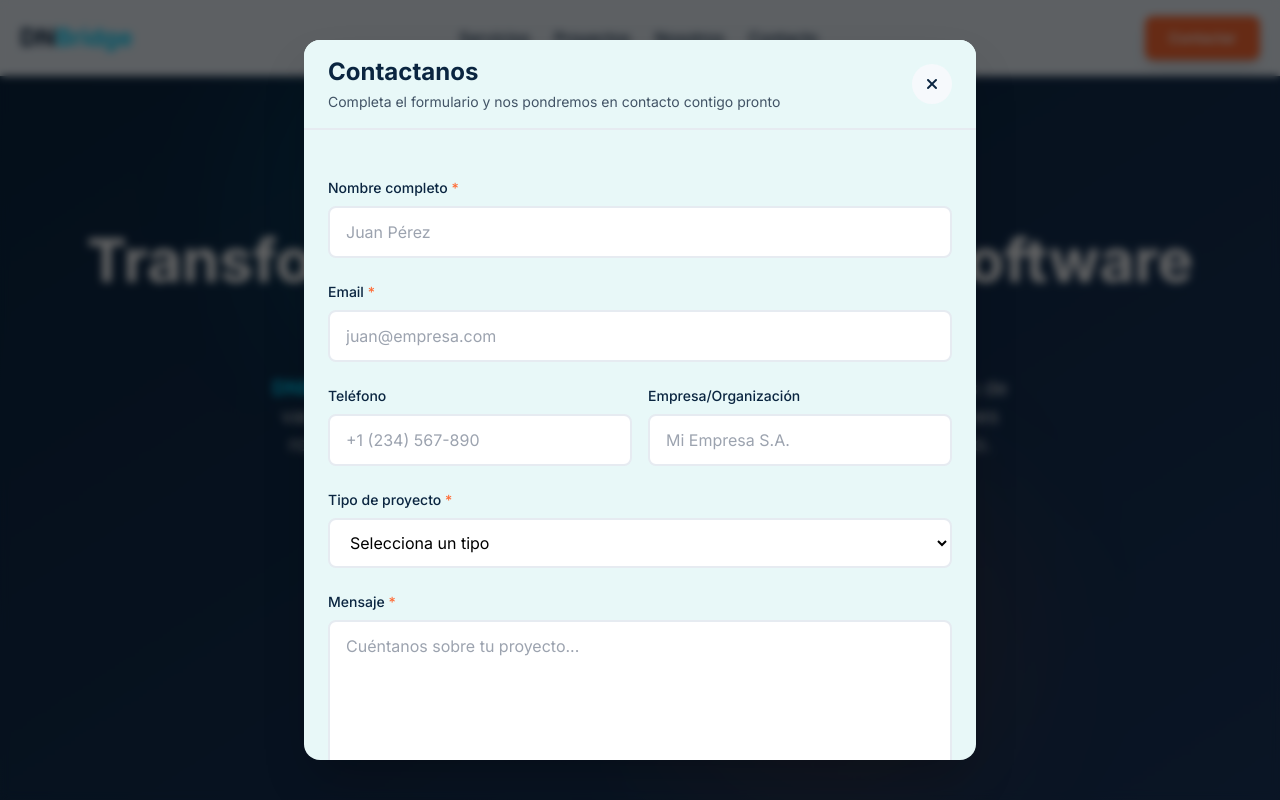
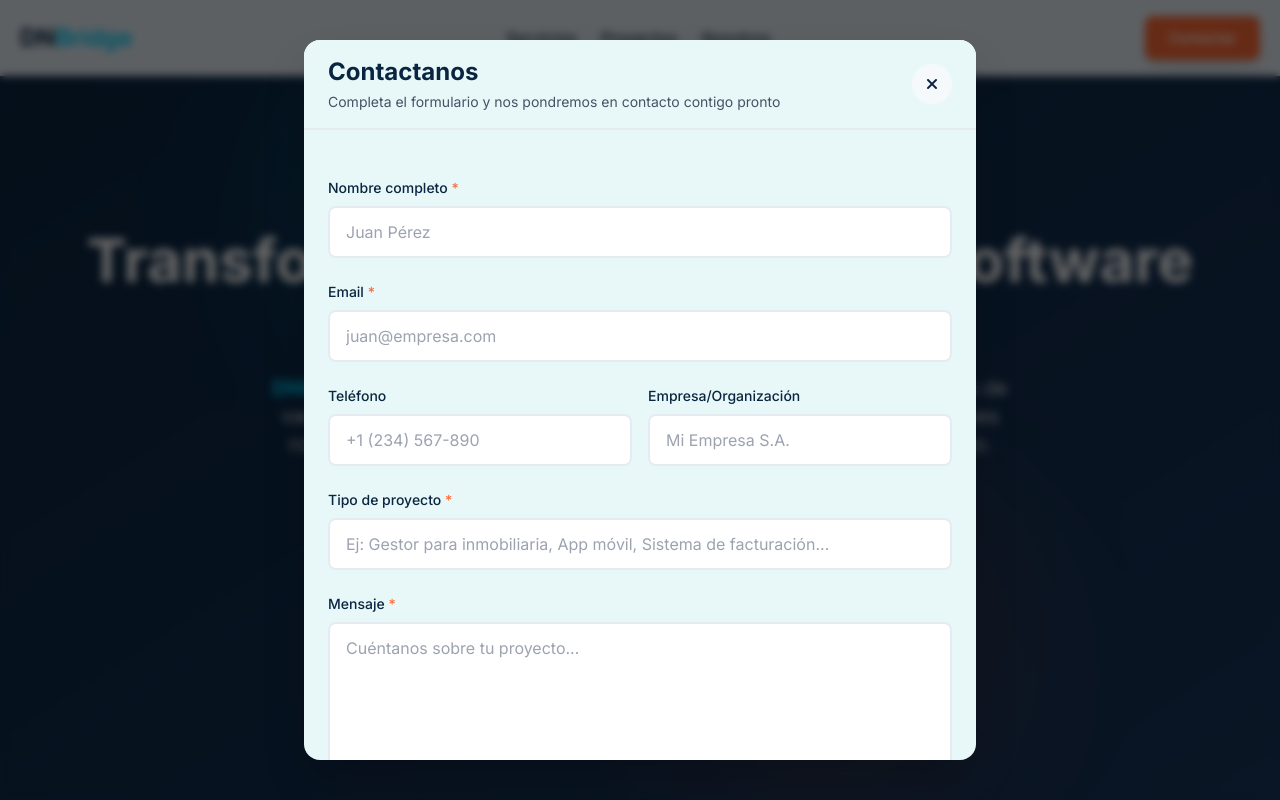
Before and after one commit to VeteTeam/baseDNBridge, a Next.js app: page / in a window 1280 px wide. Both pictures are taken after a click on the button "Contactar". Shown: the top 800 px of the page. Built offline with nearby package versions, Linux system fonts and the light colour scheme.

Commit message:
Refactor ContactForm to replace projectType selection with a text input, enforcing a minimum character requirement. Remove Contact link from Header component.

```diff
--- a/components/ContactForm.tsx
+++ b/components/ContactForm.tsx
@@ -12,9 +12,7 @@ const contactSchema = z.object({
   email: z.string().email('Email inválido'),
   phone: z.string().optional(),
   company: z.string().optional(),
-  projectType: z.enum(['Health Tech', 'General', 'Other'], {
-    required_error: 'Por favor selecciona un tipo de proyecto',
-  }),
+  projectType: z.string().min(3, 'Por favor especifica el tipo de proyecto (mínimo 3 caracteres)'),
   message: z.string().min(10, 'El mensaje debe tener al menos 10 caracteres'),
   budget: z.string().optional(),
   // Honeypot field para protección contra bots
@@ -149,18 +147,15 @@ export default function ContactForm({ onSubmit, onSuccess }: ContactFormProps) {
         <label htmlFor="projectType" className="block text-sm font-medium text-primary-dark mb-2">
           Tipo de proyecto <span className="text-accent-orange">*</span>
         </label>
-        <select
+        <input
+          type="text"
           id="projectType"
           {...register('projectType')}
           className={`w-full px-4 py-3 rounded-lg border-2 transition-colors text-black ${
             errors.projectType ? 'border-red-500' : 'border-medium-gray focus:border-primary-blue'
-          } focus:outline-none focus:ring-2 focus:ring-primary-blue/20 bg-white`}
-        >
-          <option value="" className="text-black">Selecciona un tipo</option>
-          <option value="Health Tech" className="text-black">Health Tech</option>
-          <option value="General" className="text-black">General</option>
-          <option value="Other" className="text-black">Otro</option>
-        </select>
+          } focus:outline-none focus:ring-2 focus:ring-primary-blue/20`}
+          placeholder="Ej: Gestor para inmobiliaria, App móvil, Sistema de facturación..."
+        />
         {errors.projectType && (
           <p className="mt-1 text-sm text-red-500">{errors.projectType.message}</p>
         )}
--- a/components/Header.tsx
+++ b/components/Header.tsx
@@ -107,15 +107,6 @@ export default function Header() {
                   Nosotros
                 </a>
               </li>
-              <li>
-                <a
-                  href="#contacto"
-                  onClick={(e) => scrollToSection(e, '#contacto')}
-                  className="text-primary-dark font-medium transition-all duration-300 relative hover:text-primary-blue after:content-[''] after:absolute after:w-0 after:h-0.5 after:bottom-0 after:left-0 after:bg-primary-blue after:transition-all after:duration-300 hover:after:w-full"
-                >
-                  Contacto
-                </a>
-              </li>
             </ul>
           </nav>
 
@@ -204,15 +195,6 @@ export default function Header() {
                     Nosotros
                   </a>
                 </li>
-                <li>
-                  <a
-                    href="#contacto"
-                    onClick={(e) => scrollToSection(e, '#contacto')}
-                    className="block py-3 px-4 text-primary-dark font-medium text-lg rounded-lg transition-all duration-300 hover:bg-primary-blue/10 hover:text-primary-blue"
-                  >
-                    Contacto
-                  </a>
-                </li>
               </ul>
             </nav>
 
```
